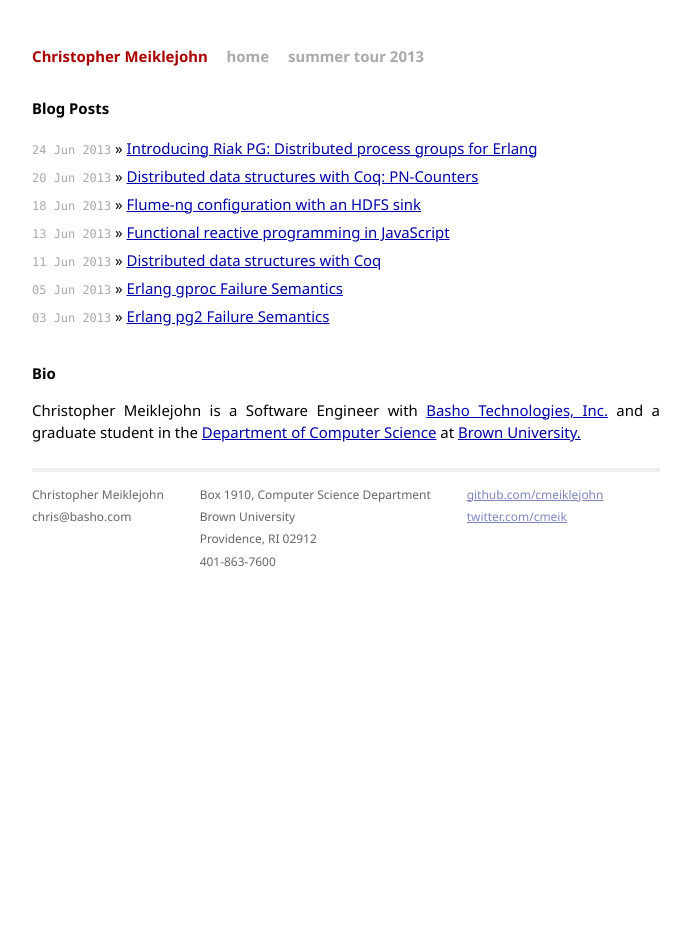
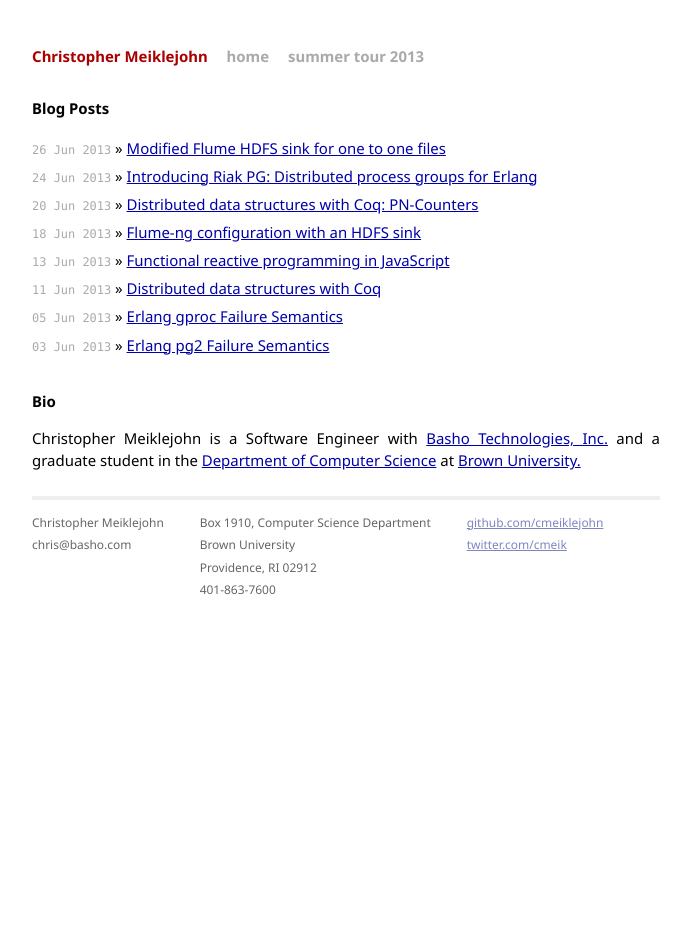
Before and after one commit to cmeiklejohn/cmeiklejohn.github.io, a Jekyll site: the page built from index.html, in a window 1280 px wide. Shown: the whole page, without its empty margins (294-985 px from the left). Built offline with Jekyll 4.4.1, drawn with Linux system fonts in a browser that asks for light colours; comment, search, counter and statistics services are not loaded; some of the changed lines change nothing that is shown.

Commit message:
Fix tags; add HDFS article.

```diff
--- a/_posts/2013-06-18-flume-ng-configuration-with-an-hdfs-sink.markdown
+++ b/_posts/2013-06-18-flume-ng-configuration-with-an-hdfs-sink.markdown
@@ -2,7 +2,7 @@
 layout: post
 title:  "Flume-ng configuration with an HDFS sink"
 date:   2013-06-18 13:27:21 -0700
-categories:
+categories: flume hdfs
 ---
 
 I've been playing around with [`flume-ng`][flume-ng] and its
--- /dev/null
+++ b/_posts/2013-06-25-modified-flume-hdfs-sink-for-one-to-one-files.markdown
@@ -0,0 +1,118 @@
+---
+layout: post
+title:  "Modified Flume HDFS sink for one to one files"
+date:   2013-06-25 17:19:08 -0700
+categories: hdfs flume
+---
+
+Today, I present a modified HDFS sink for [Flume][flume], purely a
+prototype, with support for one-to-one file creation for each event.
+This sink assumes that events will be ingested, or later
+[intercepted][interceptor] to have a header associated with the event
+with the destination filename.
+
+First, we define a new configuration variable to determine that for a
+particular HDFS sink, we want one event created per event.
+
+{% highlight java %}
+agent.sinks.hdfs-sink.hdfs.singleBucket = true
+{% endhighlight %}
+
+Now, let's modify the HDFS Event Sink that comes standard with [Flume][flume] to
+use this configuration variable as a determination to perform this
+alternate type of write.
+
+{% highlight java %}
+// Extract headers.
+Map<String, String> headers = event.getHeaders();
+String destinationName = headers.get("destinationName");
+
+if(singleBucket && destinationName != null) {
+  bucketWriter.appendSingle(event, destinationName);
+} else {
+  bucketWriter.append(event);
+}
+{% endhighlight %}
+
+Now, let's implement the writer to create one file per event, based on
+the header that's been appended to the event object.
+
+{% highlight java %}
+/**
+ * Write a single object to HDFS.
+ *
+ * @throws IOException
+ * @throws InterruptedException
+ */
+public synchronized void appendSingle(final Event event, final String destinationName)
+  throws IOException, InterruptedException {
+  if ((filePath == null) || (writer == null)) {
+    throw new IOException("Invalid file settings");
+  }
+
+  final Configuration config = new Configuration();
+  // disable FileSystem JVM shutdown hook
+  config.setBoolean("fs.automatic.close", false);
+
+  synchronized (staticLock) {
+    checkAndThrowInterruptedException();
+
+    if(destinationName != null) {
+      try {
+        bucketPath = filePath + "/" + destinationName + inUseSuffix;
+        targetPath = filePath + "/" + destinationName;
+
+        LOG.info("Creating " + bucketPath);
+
+        callWithTimeout(new CallRunner<Void>() {
+          @Override
+          public Void call() throws Exception {
+            // Open.
+            if (codeC == null) {
+              // Need to get reference to FS using above config before underlying
+              // writer does in order to avoid shutdown hook & IllegalStateExceptions
+              fileSystem = new Path(bucketPath).getFileSystem(config);
+              writer.open(bucketPath);
+            } else {
+              // need to get reference to FS before writer does to avoid shutdown hook
+              fileSystem = new Path(bucketPath).getFileSystem(config);
+              writer.open(bucketPath, codeC, compType);
+            }
+
+            // Increment counters.
+            sinkCounter.incrementConnectionCreatedCount();
+            resetCounters();
+
+            // Write.
+            sinkCounter.incrementEventDrainAttemptCount();
+            writer.append(event);
+            writer.sync();
+
+            // Close.
+            writer.close();
+            sinkCounter.incrementConnectionClosedCount();
+
+            // Rename.
+            renameBucket();
+
+            return null;
+          }
+        });
+      } catch (Exception ex) {
+        sinkCounter.incrementConnectionFailedCount();
+        if (ex instanceof IOException) {
+          throw (IOException) ex;
+        } else {
+          throw Throwables.propagate(ex);
+        }
+      }
+    }
+  }
+}
+{% endhighlight %}
+
+The code for this prototype is available on [GitHub][github].
+
+[github]: https://github.com/cmeiklejohn/flume-ng
+[flume]: http://flume.apache.org/
+[interceptor]: http://flume.apache.org/releases/content/1.3.0/apidocs/org/apache/flume/interceptor/package-summary.html
```
